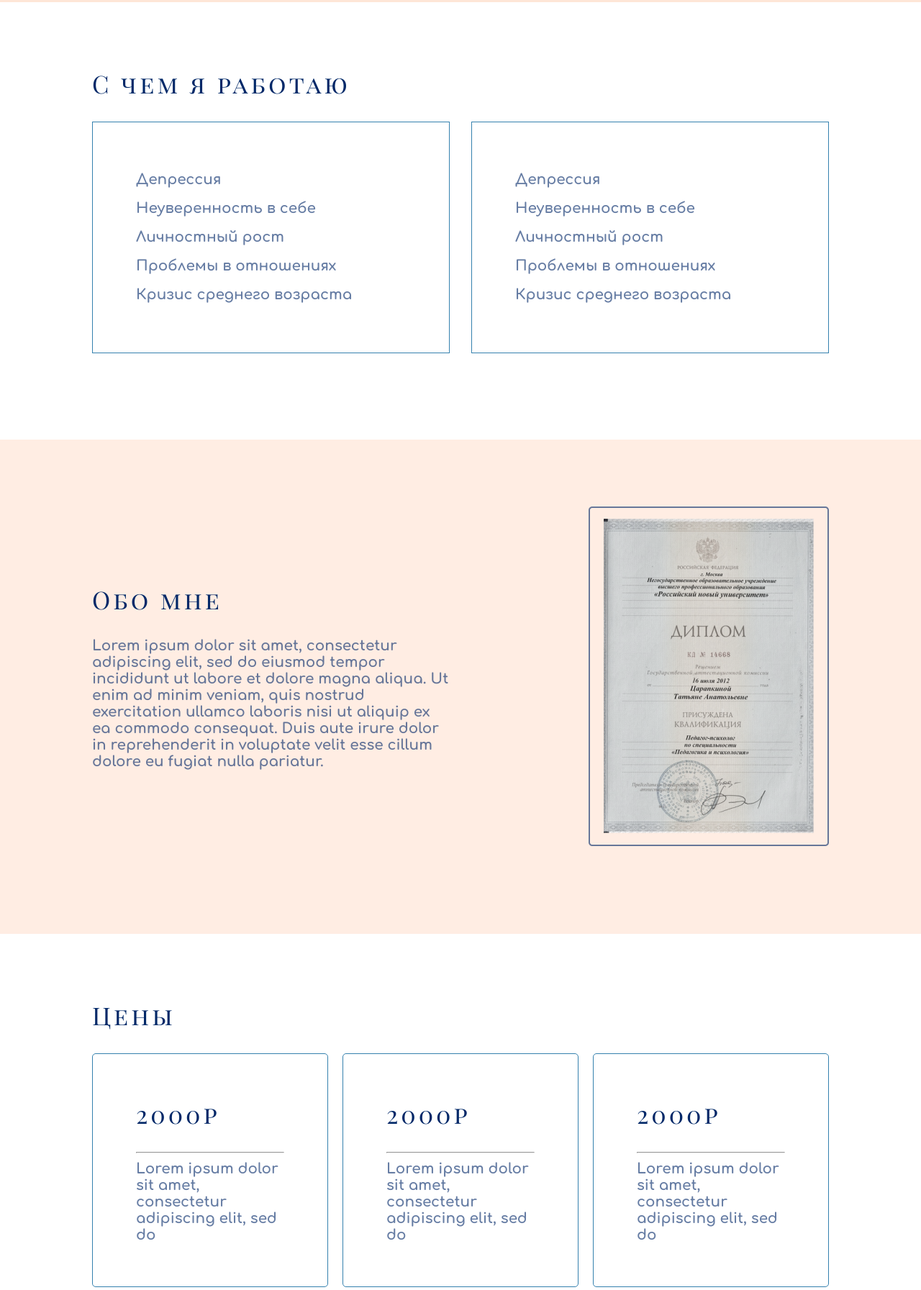
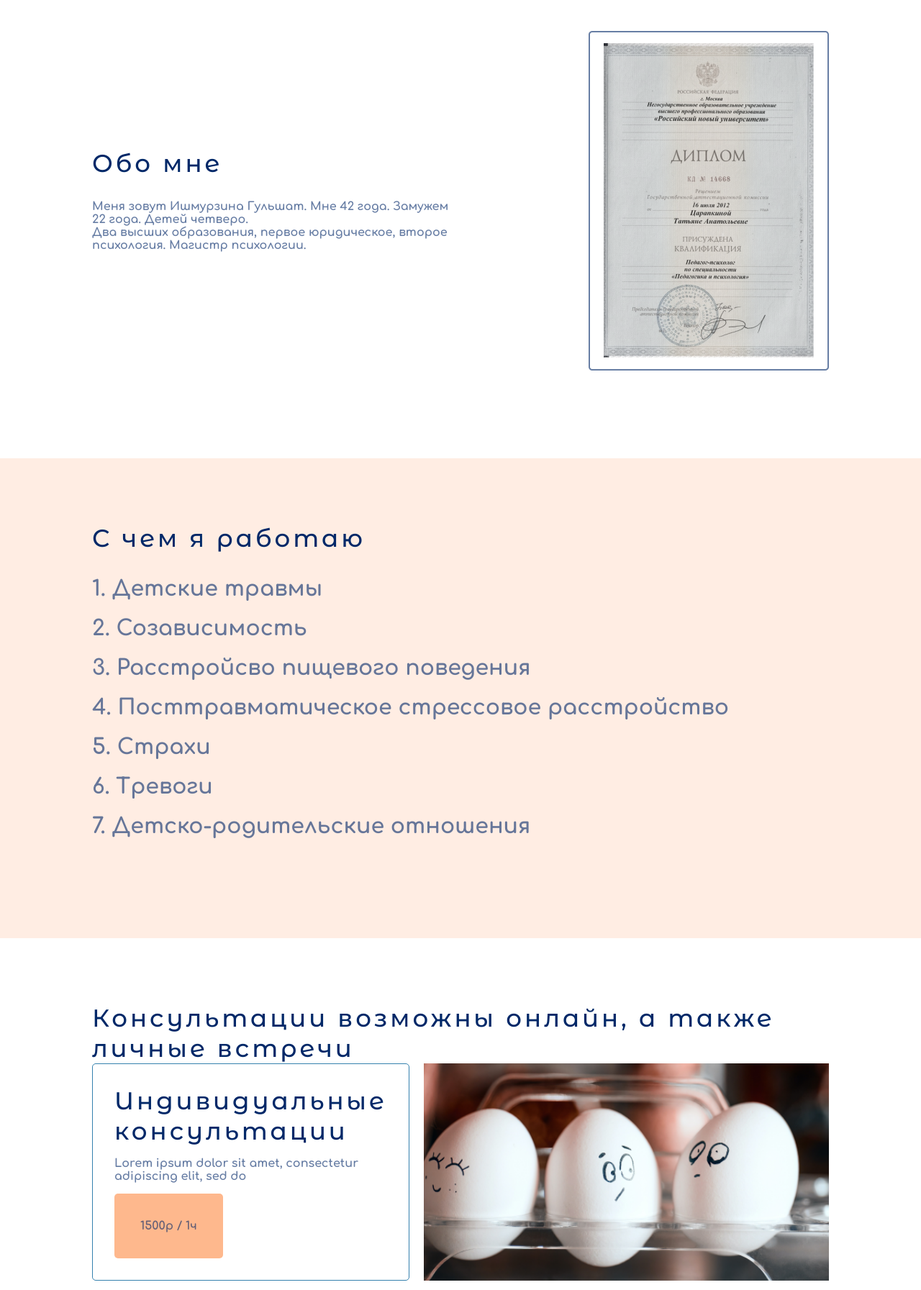
Before and after one commit to phychology-forme10/phychology-forme10.github.io, a plain HTML site: page index.html in a window 1280 px wide. Shown: the part 704-2497 px from the top of the page at 72% size. Drawn offline with nearby package versions, Linux system fonts and the light colour scheme.

Commit message:
Add files via upload

```diff
--- a/index.html
+++ b/index.html
@@ -7,49 +7,32 @@
     <link rel="preconnect" href="https://fonts.googleapis.com">
 <link rel="preconnect" href="https://fonts.gstatic.com" crossorigin>
 <link href="https://fonts.googleapis.com/css2?family=Comfortaa:wght@700&family=Playfair+Display+SC:wght@400;900&display=swap" rel="stylesheet">
+<link href="https://fonts.googleapis.com/css2?family=Raleway:wght@400;700&display=swap" rel="stylesheet">
+<link href="https://fonts.googleapis.com/css2?family=Montserrat+Alternates:wght@500;800&display=swap" rel="stylesheet">
+
     <link rel="stylesheet" href="style.css">
+    <link rel="stylesheet" href="https://unpkg.com/aos@next/dist/aos.css" />
     <title>Психолог</title>
 </head>
 <body>
     <header>
         <ul>
-            <li><a href="#">Работа</a></li>
-            <li class="nav_center"><a href="#">Обо мне</a></li>
-            <li><a href="#">Записаться</a></li>
+            <li data-aos="fade-right"><a href="#">Работа</a></li>
+            <li data-aos="fade-right" data-aos-delay="50" class="nav_center"><a href="#">Обо мне</a></li>
+            <li data-aos="fade-right" data-aos-delay="100"><a href="#">Записаться</a></li>
         </ul>
     </header>
     <div class="first_one">
-        <h1>Консультации <br> с психологом</h1>
-        <div class="first_right mobile">
+        <h1  data-aos="fade-right">Консультации <br> с психологом</h1>
+        <div data-aos="fade-right" class="first_right mobile">
             <img src="./resources/images/girl_noback.png" alt="">
         </div>
-        <div class="first_left">
-            <h3 class="h3_center">Помощь дипломированного специалиста.</h3>
+        <div data-aos="fade-right" data-aos-delay="50" class="first_left">
+            <h3 class="h3_center">Помощь дипломированного <br>специалиста.</h3>
             <button>Записаться</button>
         </div>
-        <div class="first_right pc">
+        <div  data-aos="fade-left" class="first_right pc">
             <img src="./resources/images/girl_noback.png" alt="">
-        </div>
-    </div>
-
-    <div class="second_one">
-        <h2>С чем я работаю</h2>
-        <div class="second_grid">
-            <div class="second_left gridd">
-                <h3>Депрессия</h3>
-                <h3>Неуверенность в себе</h3>
-                <h3>Личностный рост</h3>
-                <h3>Проблемы в отношениях</h3>
-                <h3>Кризис среднего возраста</h3>
-            </div>
-
-            <div class="second_right gridd">
-                <h3>Депрессия</h3>
-                <h3>Неуверенность в себе</h3>
-                <h3>Личностный рост</h3>
-                <h3>Проблемы в отношениях</h3>
-                <h3>Кризис среднего возраста</h3>
-            </div>
         </div>
     </div>
 
@@ -57,7 +40,12 @@
         <div class="third_grid">
             <div class="third_left">
                 <h2>Обо мне</h2>
-                <h3>Lorem ipsum dolor sit amet, consectetur adipiscing elit, sed do eiusmod tempor incididunt ut labore et dolore magna aliqua. Ut enim ad minim veniam, quis nostrud exercitation ullamco laboris nisi ut aliquip ex ea commodo consequat. Duis aute irure dolor in reprehenderit in voluptate velit esse cillum dolore eu fugiat nulla pariatur. </h3>
+                <h3>Меня зовут Ишмурзина Гульшат.
+                    Мне 42 года.
+                    Замужем 22 года.
+                    Детей четверо. <br>
+                    Два высших образования, первое юридическое, второе психология.
+                    Магистр психологии. </h3>
             </div>
 
             <div class="third_right">
@@ -66,23 +54,31 @@
         </div>
     </div>
 
+    <div class="second_one">
+        <h2>С чем я работаю</h2>
+        <div class="second_grid">
+            <div class="second_left gridd">
+                <h3>1. Детские травмы</h3>
+                <h3>2. Созависимость</h3>
+                <h3>3. Расстройсво пищевого поведения</h3>
+                <h3>4. Посттравматическое стрессовое расстройство</h3>
+                <h3>5. Страхи</h3>
+                <h3>6. Тревоги</h3>
+                <h3>7. Детско-родительские отношения</h3>
+            </div>
+        </div>
+    </div>
+
     <div class="fourth_one">
-        <h2>Цены</h2>
+        <h2>Консультации возможны онлайн, а также личные встречи</h2>
         <div class="fourth_grid">
             <div id="box" class="box">
-                <h2>2000p</h2>
-                <hr>
+                <h2>Индивидуальные консультации</h2>
                 <h3>Lorem ipsum dolor sit amet, consectetur adipiscing elit, sed do</h3>
+                <button>1500р / 1ч</button>
             </div>
-            <div id="box" class="box">
-                <h2>2000p</h2>
-                <hr>
-                <h3>Lorem ipsum dolor sit amet, consectetur adipiscing elit, sed do</h3>
-            </div>
-            <div id="box" class="box">
-                <h2>2000p</h2>
-                <hr>
-                <h3>Lorem ipsum dolor sit amet, consectetur adipiscing elit, sed do</h3>
+            <div class="image_box">
+                <img src="./resources/images/eggs.png" alt="">
             </div>
         </div>
     </div>
@@ -98,7 +94,7 @@
         </div>
         <div class="icons">
             <a href="#">
-                <img class='icon' src="./resources/images/icons/whatsapp-32.svg" alt="">
+                <img class='icon' src="./resources/images/icons/whatsapp-32.sv" alt="">
             </a>
             <a href="#">
                 <img class='icon center' src="./resources/images/icons/whatsapp-32.svg" alt="">
@@ -109,6 +105,10 @@
         </div>
     </div>
 </body>
+<script src="https://unpkg.com/aos@next/dist/aos.js"></script>
+<script>
+  AOS.init();
+</script>
 <script type="text/javascript">
     window.addEventListener('scroll', function(){
         var header = document.querySelector('header');
--- a/style.css
+++ b/style.css
@@ -4,19 +4,20 @@
 }
 
 h1 {
-    font-family: 'Playfair Display SC', serif;
-    font-size: 55px;
-    line-height: 55px;
-    text-transform: uppercase;
+    /* font-family: 'Playfair Display SC', serif; */
+    font-family: 'Montserrat Alternates', sans-serif;
+    font-size: 65px;
+    line-height: 48px;
+    /* text-transform: uppercase; */
     color: #012868;
-    font-weight: 400;
-
-    letter-spacing: 4px;
-
+    font-weight: 900;
+    letter-spacing: 2%;
 }
 
 h2 {
-    font-family: 'Playfair Display SC', serif;
+    /* font-family: 'Playfair Display SC', serif; */
+    font-family: 'Montserrat Alternates', sans-serif;
+    /* font-family: 'Raleway', sans-serif; */
     font-size: 34px;
     font-weight: 500;
     letter-spacing: 4px;
@@ -26,7 +27,7 @@ h2 {
 
 h3 {
     font-family: 'Comfortaa', cursive;
-    font-size: 20px;
+    font-size: 16px;
     color: rgba(0, 39, 104, .6);
 
 }
@@ -35,7 +36,7 @@ h3 {
 header {
     padding: 60px 10%;
     box-sizing: border-box;
-    background-color: #FEE6D7;
+    background-color: #FFEDE3;
     position: fixed;
     width: 100%;
     transition: 0.5s;
@@ -51,7 +52,6 @@ header.sticky{
     margin: 0;
     /* box-shadow: 0 5px 20px rgba(0,0,0,0.1); */
     transition: 0.5s;
-
 }
 
 header.sticky li a{
@@ -59,11 +59,16 @@ header.sticky li a{
     /* color: #000; */
 }
 
+header.sticky li a:hover{
+    color: #FDB88E;
+    /* color: #000; */
+}
+
 
 ul {
     display: flex;
     font-family: 'Comfortaa', cursive;
-    font-size: 20px;
+    font-size: 16px;
 }
 
 li {
@@ -79,9 +84,13 @@ li a{
     text-decoration: none;
 }
 
+li a:hover {
+  color: #012868;
+}
+
 /* FIRST ONE */
 .first_one {
-    background-color: #FEE6D7;
+    background-color: #FFEDE3;
     /* height:calc(100vh - 180px); */
     /* height: 100vh; */
     /* padding-top: 180px; */
@@ -97,12 +106,14 @@ li a{
     background-repeat: no-repeat; */
 }
 
+
+
 .first_right.mobile {
     display:none;
 }
 
 .first_one .h3_center {
-    margin: 20px 0;
+    margin: 0 0 20px;
 }
 
 .first_one .first_right {
@@ -130,11 +141,11 @@ li a{
 
 button {
     padding: 36px;
-    background-color: #FEE6D7;
-    border: 1px solid #012868;
+    background-color: #FEB88D;
+    border: none;
     border-radius: 5px;
     font-family: 'Comfortaa', cursive;
-    font-size: 20px;
+    font-size: 16px;
     color: rgba(0, 39, 104, .6);
 
 }
@@ -150,6 +161,8 @@ button:hover {
         font-size: 40px;
         line-height: 40px;
     }
+
+
 }
 
 @media only screen and (max-width: 900px){
@@ -181,24 +194,34 @@ button:hover {
 .second_one {
     padding: 90px 10% 120px;
     box-sizing: border-box;
+    background-color: #FFEDE3;
 }
+
+/* h2 {
+  text-transform: uppercase;
+} */
 
 .second_grid {
     padding-top: 30px;
-    display: grid;
-    grid-gap: 30px;
-    grid-template-columns: 1fr 1fr;
+    /* display: grid; */
+    /* grid-gap: 30px; */
+    /* grid-template-columns: 1fr 1fr; */
 }
 
 .second_grid .gridd {
-    border: 1px solid #3581AE;
-    padding: 60px;
+    /* border: 1px solid #3581AE; */
+    /* padding: 60px; */
     line-height: 40px;
+}
+
+.second_grid h3 {
+    font-size: 30px;
+    padding-bottom: 15px;
 }
 
 @media only screen and (max-width: 850px){
     .second_grid{
-        grid-template-columns: 1fr;
+        /* grid-template-columns: 1fr; */
 
     }
 }
@@ -206,7 +229,7 @@ button:hover {
 /* THIRD */
 .third_one {
     padding: 90px 10% 120px;
-    background-color: #FFEDE3;
+    background-color: #fff;
 }
 
 .third_grid {
@@ -241,34 +264,46 @@ button:hover {
     padding: 90px 10% 120px;
 }
 
-.fourth_one h2 {
-    margin-bottom: 30px;
+.fourth_one h3 {
+  margin-bottom: 15px;
+  margin-top: 15px;
+    /* margin-bottom: 30px; */
 }
 
 .fourth_grid {
     display: grid;
-    grid-template-columns: repeat(3, 1fr);
+    grid-template-columns: 1fr 2fr;
+    /* grid-template-columns: repeat(3, 1fr); */
     grid-gap: 20px;
 }
 
 .box {
-    padding: 60px 60px;
+    padding: 30px;
     border: 1px solid #3581AE;
     border-radius: 5px;
     transition: .2s;
-
 }
 
-hr {
+.image_box img {
+    width: 100%;
+    height: 100%;
+    object-fit: cover;
+}
+
+.image_box {
+    overflow: hidden;
+}
+
+/* hr {
     color: #012868;
     box-shadow: #012868;
     margin: 10px 0;
-}
+} */
 
-.box:hover {
-    border: 1px solid #012868;
+/* .box:hover {
+    border: 2px solid #012868;
     transition: .2s;
-}
+} */
 
 @media only screen and (max-width: 980px){
     .fourth_grid{
@@ -303,7 +338,12 @@ hr {
     color: white;
     font-size: 20px;
     font-family: 'Comfortaa', cursive;
+}
 
+input::placeholder {
+  /* color: #FFEDE3; */
+  color: white;
+  opacity: 30%
 }
 
 .input.center {
```
Also changed, not shown: resources/images/eggs.png (added), resources/images/eggs1.png (added).
